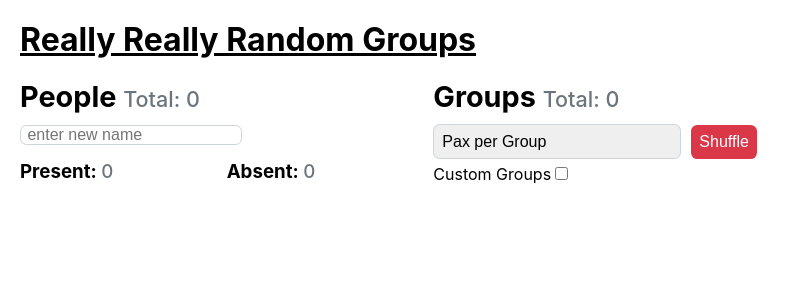
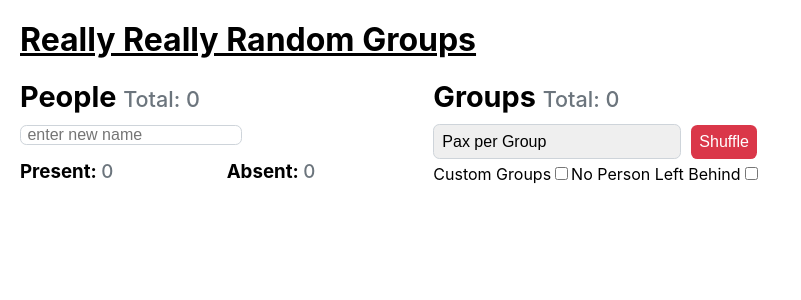
Before and after one commit to nicoraven/random-teams, a React (Create React App) app: page / in a window 1280 px wide. Shown: the top 300 px of the page, without its empty margins (0-801 px from the left). Built offline with nearby package versions, Linux system fonts and the light colour scheme.

Commit message:
feat: re-sort balance names if cannot make a full group (when buckets are restricted by bucketSize)

```diff
--- a/src/groupings.js
+++ b/src/groupings.js
@@ -6,7 +6,8 @@ class Groupings extends Component {
         pax: 1,
         custom: false,
         bucketCount: 1,
-        shuffle: 0
+        shuffle: 0,
+        fullGroup: false
     }
 
     changeHandler = (event) => {
@@ -36,7 +37,16 @@ class Groupings extends Component {
         };
     }
 
+    toggleFullGroup = () => {
+        let fullGroup = !this.state.fullGroup;
+        this.setState({fullGroup: fullGroup});
+    }
+
     createBuckets = (arr) => {
+        // if fullGroup, do modulus
+        // if mod > 0, arr.length = arr.length - remainder
+        // once everything sorted, using for loop insert remainder into created groups
+
         let buckets = [];
         if (this.state.custom) {
             // buckets restricted by bucketCount
@@ -50,11 +60,21 @@ class Groupings extends Component {
         } else {
             // buckets restricted by bucketSize
             let bucketSize = this.state.pax;
+            let remainder = this.state.fullGroup ? (arr.length % bucketSize) : 0;
+            console.log("remainder", remainder);
+            let balance = arr.splice(0, remainder);
+            console.log("balance", balance);
             for (let i = 0, j = arr.length; i < j; i += bucketSize) {
                 let bucket = arr.slice(i , i + bucketSize);
                 buckets.push(bucket);
+            };
+            if (this.state.fullGroup) {
+                for (let i = 0; i < balance.length; i++) {
+                    buckets[i].push(balance[i]);
+                };
             }
         }
+        console.log(buckets);
         return buckets;
     }
 
@@ -97,6 +117,8 @@ class Groupings extends Component {
                     <div>
                         <label>Custom Groups</label>
                         <input type="checkbox" onChange={this.toggleCustom} />
+                        <label>No Person Left Behind</label>
+                        <input type="checkbox" onChange={this.toggleFullGroup} />
                     </div>
                 </div>
                 <div id="grouping-results">
```
